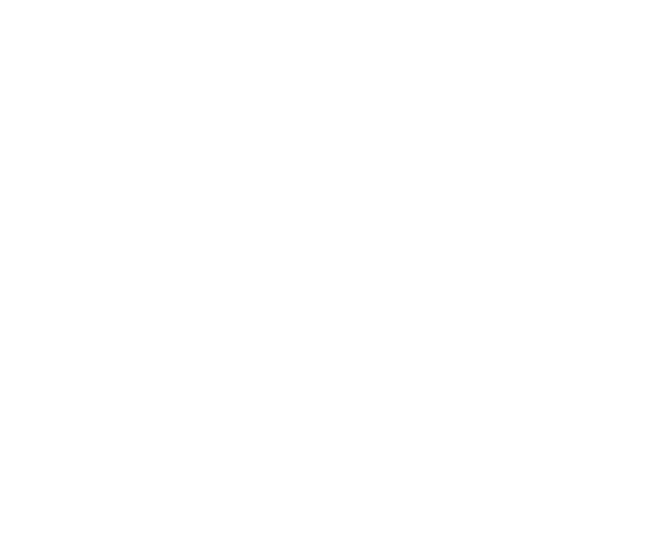
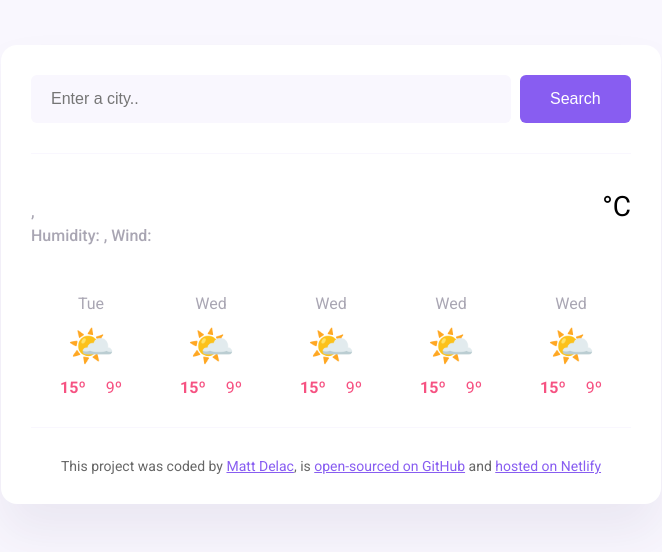
Before and after one commit to zukiswa-pumla/PlusFinalProject, a plain HTML site: page index.html in a window 1280 px wide. Shown: the whole page, without its empty margins (309-971 px from the left). Drawn offline with nearby package versions, Linux system fonts and the light colour scheme; no server answers.

Commit message:
Added some basic HTML

```diff
--- a/index.html
+++ b/index.html
@@ -3,9 +3,116 @@
 <head>
     <meta charset="UTF-8">
     <meta name="viewport" content="width=device-width, initial-scale=1.0">
+    <link rel="preconnect" href="https://fonts.googleapis.com" />
+    <link rel="preconnect" href="https://fonts.gstatic.com" crossorigin />
+    <link
+      href="https://fonts.googleapis.com/css2?family=Roboto:ital,wght@0,100;0,300;0,400;0,500;0,700;0,900;1,100;1,300;1,400;1,500;1,700;1,900&display=swap"
+      rel="stylesheet"
+    />
+    <link rel="stylesheet" href="src/styles.css" />
+    <script src="https://cdn.jsdelivr.net/npm/axios@1.1.2/dist/axios.min.js"></script>
     <title>SheCodes Final Project</title>
 </head>
 <body>
+    <div class="weather-app">
+      <header>
+        <form class="search-form" id="search-form">
+          <input
+            type="search"
+            placeholder="Enter a city.."
+            required
+            id="search-form-input"
+            class="search-form-input"
+          />
+          <input type="submit" value="Search" class="search-form-button" />
+        </form>
+      </header>
+      <main>
+        <div class="weather-app-data">
+          <div>
+            <h1 class="weather-app-city" id="city"></h1>
+            <p class="weather-app-details">
+              <span id="time"></span>,
+              <span id="description"></span>
+              <br />
+              Humidity: <strong id="humidity"></strong>, Wind:
+              <strong id="wind-speed"></strong>
+            </p>
+          </div>
+          <div class="weather-app-temperature-container">
+            <div id="icon"></div>
+            <div class="weather-app-temperature" id="temperature"></div>
+            <div class="weather-app-unit">°C</div>
+          </div>
+        </div>
+        <div class="weather-forecast">
+          <div class="weather-forecast-day">
+            <div class="weather-forecast-date">Tue</div>
+            <div class="weather-forecast-icon">🌤️</div>
+            <div class="weather-forecast-temperatures">
+              <div class="weather-forecast-temperature">
+                <strong>15º</strong>
+              </div>
+              <div class="weather-forecast-temperature">9º</div>
+            </div>
+          </div>
+          <div class="weather-forecast-day">
+            <div class="weather-forecast-date">Wed</div>
+            <div class="weather-forecast-icon">🌤️</div>
+            <div class="weather-forecast-temperatures">
+              <div class="weather-forecast-temperature">
+                <strong>15º</strong>
+              </div>
+              <div class="weather-forecast-temperature">9º</div>
+            </div>
+          </div>
+          <div class="weather-forecast-day">
+            <div class="weather-forecast-date">Wed</div>
+            <div class="weather-forecast-icon">🌤️</div>
+            <div class="weather-forecast-temperatures">
+              <div class="weather-forecast-temperature">
+                <strong>15º</strong>
+              </div>
+              <div class="weather-forecast-temperature">9º</div>
+            </div>
+          </div>
+          <div class="weather-forecast-day">
+            <div class="weather-forecast-date">Wed</div>
+            <div class="weather-forecast-icon">🌤️</div>
+            <div class="weather-forecast-temperatures">
+              <div class="weather-forecast-temperature">
+                <strong>15º</strong>
+              </div>
+              <div class="weather-forecast-temperature">9º</div>
+            </div>
+          </div>
+          <div class="weather-forecast-day">
+            <div class="weather-forecast-date">Wed</div>
+            <div class="weather-forecast-icon">🌤️</div>
+            <div class="weather-forecast-temperatures">
+              <div class="weather-forecast-temperature">
+                <strong>15º</strong>
+              </div>
+              <div class="weather-forecast-temperature">9º</div>
+            </div>
+          </div>
+        </div>
+      </main>
+
+      <footer>
+        This project was coded by
+        <a href="https://github.com/zukiswa-pumla/" rel="noopener" target="_blank"> Matt Delac</a>,
+        is
+        <a href="https://github.com/matthieua/meteo" rel="noopener" target="_blank"
+          >open-sourced on GitHub</a
+        >
+        and
+        <a href="https://meteo-shecodes-app.netlify.app/" rel="noopener" target="_blank"
+          >hosted on Netlify</a
+        >
+      </footer>
+    </div>
+    <script src="src/index.js"></script>
 
 </body>
 </html>
--- a/src/index.js
+++ b/src/index.js
@@ -0,0 +1,58 @@
+function refreshWeather(response) {
+  let temperatureElement = document.querySelector("#temperature");
+  let temperature = response.data.temperature.current;
+  let cityElement = document.querySelector("#city");
+  let descriptionElement = document.querySelector("#description");
+  let humidityElement = document.querySelector("#humidity");
+  let windSpeedElement = document.querySelector("#wind-speed");
+  let timeElement = document.querySelector("#time");
+  let date = new Date(response.data.time * 1000);
+  let iconElement = document.querySelector("#icon");
+
+  cityElement.innerHTML = response.data.city;
+  timeElement.innerHTML = formatDate(date);
+  descriptionElement.innerHTML = response.data.condition.description;
+  humidityElement.innerHTML = `${response.data.temperature.humidity}%`;
+  windSpeedElement.innerHTML = `${response.data.wind.speed}km/h`;
+  temperatureElement.innerHTML = Math.round(temperature);
+  iconElement.innerHTML = `<img src="${response.data.condition.icon_url}" class="weather-app-icon" />`;
+}
+
+function formatDate(date) {
+  let minutes = date.getMinutes();
+  let hours = date.getHours();
+  let days = [
+    "Sunday",
+    "Monday",
+    "Tuesday",
+    "Wednesday",
+    "Thursday",
+    "Friday",
+    "Saturday",
+  ];
+  let day = days[date.getDay()];
+
+  if (minutes < 10) {
+    minutes = `0${minutes}`;
+  }
+
+  return `${day} ${hours}:${minutes}`;
+}
+
+function searchCity(city) {
+  let apiKey = "b2a5adcct04b33178913oc335f405433";
+  let apiUrl = `https://api.shecodes.io/weather/v1/current?query=${city}&key=${apiKey}`;
+  axios.get(apiUrl).then(refreshWeather);
+}
+
+function handleSearchSubmit(event) {
+  event.preventDefault();
+  let searchInput = document.querySelector("#search-form-input");
+
+  searchCity(searchInput.value);
+}
+
+let searchFormElement = document.querySelector("#search-form");
+searchFormElement.addEventListener("submit", handleSearchSubmit);
+
+searchCity("Paris");
--- a/src/styles.css
+++ b/src/styles.css
@@ -0,0 +1,125 @@
+body {
+  background-color: #f9f7fe;
+  font-family: "Roboto", sans-serif;
+}
+
+a {
+  color: #885df1;
+}
+
+.weather-app {
+  background: white;
+  max-width: 600px;
+  margin: 45px auto;
+  box-shadow: 0 30px 50px rgba(65, 50, 100, 0.08);
+  border-radius: 16px;
+  padding: 30px;
+}
+
+header {
+  border-bottom: 1px solid #f9f7fe;
+  padding: 0 0 30px 0;
+}
+
+.search-form-input {
+  background-color: #f9f7fe;
+  border: none;
+  border-radius: 6px;
+  width: 80%;
+  font-size: 16px;
+  padding: 15px 20px;
+}
+
+.search-form-button {
+  background: #885df1;
+  padding: 15px 30px;
+  border: none;
+  font-size: 16px;
+  margin-left: 5px;
+  border-radius: 6px;
+  color: white;
+}
+
+main {
+  padding: 30px 0;
+}
+
+.weather-app-data {
+  display: flex;
+  justify-content: space-between;
+}
+
+.weather-app-city {
+  margin: 0;
+  font-size: 38px;
+  line-height: 48px;
+}
+
+.weather-app-details {
+  font-size: 16px;
+  color: rgba(39, 33, 66, 0.4);
+  line-height: 24px;
+  font-weight: 500;
+}
+
+.weather-app-details strong {
+  color: #f65282;
+}
+
+.weather-app-temperature-container {
+  display: flex;
+}
+
+.weather-app-icon {
+  width: 88px;
+  height: 88px;
+}
+
+.weather-app-temperature {
+  font-size: 88px;
+  line-height: 88px;
+  font-weight: bold;
+}
+
+.weather-app-unit {
+  margin-top: 6px;
+  font-size: 28px;
+}
+
+.weather-forecast {
+  display: flex;
+  justify-content: space-around;
+  margin-top: 30px;
+}
+
+.weather-forecast-date {
+  text-align: center;
+  color: rgba(39, 33, 66, 0.4);
+  font-size: 16px;
+  line-height: 20px;
+  margin-bottom: 10px;
+}
+
+.weather-forecast-icon {
+  font-size: 38px;
+  text-align: center;
+}
+.weather-forecast-temperatures {
+  text-align: center;
+  color: #f65282;
+  margin-top: 10px;
+  display: flex;
+  justify-content: center;
+}
+
+.weather-forecast-temperature {
+  padding: 0 10px;
+}
+
+footer {
+  border-top: 1px solid #f9f7fe;
+  padding: 30px 0 0 0;
+  text-align: center;
+  font-size: 14px;
+  color: rgba(0, 0, 0, 0.6);
+}
```
